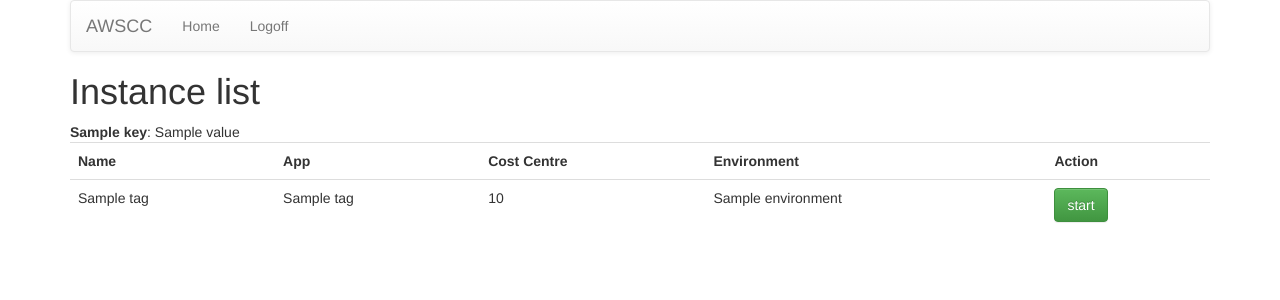
After one commit to daniellawrence/aws-control-centre, a Flask app: template templates/instance_list.html in a window 1280 px wide. The commit adds this page. Shown: the top 300 px of the page. Run offline with Flask 2, Linux system fonts and the light colour scheme; the template is opened without the code that fills it: most values are stand-ins (such as "Sample title", 1, 10 or a date in 2020); some libraries are stand-ins or nearby versions.

```diff
--- a/app.py
+++ b/app.py
@@ -1,19 +1,66 @@
 #!/usr/bin/env python
-from flask import Flask
+from flask import Flask, flash
 from functools import wraps
 from flask import request, Response, session, redirect, url_for, \
     render_template
 from boto import ec2, iam
+from collections import defaultdict
+
+from flask.ext.sqlalchemy import SQLAlchemy
+from flask.ext.superadmin import Admin
+from flask.ext.superadmin.model.base import ModelAdmin
+from flask.ext import superadmin
 
 app = Flask(__name__)
 app.region_name = 'ap-southeast-2'
 
-user_tags = {
-    'dlawrence-mbd': {
-        'CostCentre': ['scratch', 'crash&burn', 'foundation operations'],
-        'Environment': ['uplift', 'scratch', 'crash&burn'],
-    }
-}
+
+# Create in-memory database
+app.config['SQLALCHEMY_DATABASE_URI'] = 'sqlite:///test.sqlite'
+app.config['SQLALCHEMY_ECHO'] = True
+db = SQLAlchemy(app)
+
+# Create M2M table
+user_tags_table = db.Table(
+    'user_tags', db.Model.metadata,
+    db.Column('user_id', db.Integer, db.ForeignKey('user.id')),
+    db.Column('tag_id', db.Integer, db.ForeignKey('tag.id'))
+)
+
+
+class User(db.Model):
+    id = db.Column(db.Integer, primary_key=True)
+    username = db.Column(db.String(80), unique=True)
+    tags = db.relationship('Tag', secondary=user_tags_table)
+
+    # Required for administrative interface
+    def __unicode__(self):
+        return self.username
+
+
+class Tag(db.Model):
+    id = db.Column(db.Integer, unique=True, primary_key=True)
+    name = db.Column(db.Unicode(255))
+    value = db.Column(db.Unicode(255))
+    __tablename__ = 'tag'
+    __table_args__ = (db.UniqueConstraint('name', 'value'), {})
+
+    def __unicode__(self):
+        return "%s=%s" % (self.name, self.value)
+
+
+def memorize(function):
+    memo = {}
+
+    def wrapper(*args):
+        key = "%s%s" % (function.__name__, args)
+        if key in memo:
+            return memo[key]
+        else:
+            rv = function(*args)
+            memo[key] = rv
+        return rv
+    return wrapper
 
 
 def connect_to_region():
@@ -44,12 +91,9 @@ def check_auth(username, password):
     session.pop('password', None)
     session['username'] = username
     session['password'] = password
-    aws_connection = connect_to_region()
-    number_of_tags = len(aws_connection.get_all_tags())
-
-    if number_of_tags > 0:
-        return True
-    return False
+    # Test if we can connect to a region
+    connect_to_region()
+    return True
 
 
 def authenticate():
@@ -79,9 +123,10 @@ def logoff():
     session.clear()
     request.authorization = None
     return authenticate()
-    # return redirect(url_for('index'))
+    return redirect(url_for('index'))
 
 
+@memorize
 def get_all_instances():
     instance_list = []
     aws_connection = connect_to_region()
@@ -91,37 +136,76 @@ def get_all_instances():
         if 'Environment' not in i.tags:
             print("Skipping %s missing Environment" % i)
             continue
-        # if i.tags['Environment'] not in ('scratch', 'crash&burn'):
-        #    print("Skipping %s not scratch or crash&burn" % i)
+        if 'AppName' not in i.tags:
+            print("Skipping %s missing AppName" % i)
+            continue
+        if 'CostCentre' not in i.tags:
+            print("Skipping %s missing CostCentre" % i)
+            continue
+
+        # We only want to start machines, not stop them
+        # if i.state in ('running',):
         #    continue
         instance_list.append(i)
+    instance_list.sort(key=lambda x: "%s-%s-%s" % (
+        x.tags['AppName'], x.tags['Environment'], x.tags['CostCentre']
+    ))
     return instance_list
 
 
-@app.route("/instance")
+@memorize
+def get_single_instance(instance_id):
+    aws_connection = connect_to_region()
+    instance = aws_connection.get_all_instances(
+        instance_ids=[instance_id]
+    )[0].instances[0]
+    return instance
+
+
+def get_user_tags():
+    user_name = session['user_name']
+    my_user_tags = defaultdict(list)
+    user = User.query.filter_by(username=user_name).first()
+    if user is None:
+        return None
+    for t in user.tags:
+        my_user_tags[t.name].append(t.value)
+    print(type(my_user_tags))
+    return my_user_tags
+
+
+@app.route("/instance/")
 @requires_auth
 def instances():
+    my_user_tags = get_user_tags()
+    if my_user_tags is None:
+        return redirect('/admin/user')
     instance_list = get_all_instances()
-    my_user_tags = user_tags[session['user_name']]
     instance_list = filter_resources_by_tag(
         instance_list,
         my_user_tags
     )
     return render_template(
-        'index.html',
+        'instance_list.html',
         instance_list=instance_list,
         username=session['username'],
         my_user_tags=my_user_tags,
     )
 
 
-@app.route("/instance/<instance_id>/<action>")
+@app.route("/instance/<instance_id>/<action>", methods=['GET', 'POST'])
 @requires_auth
 def instances_action(instance_id, action):
-    aws_connection = connect_to_region()
-    instance = aws_connection.get_all_instances(
-        instance_ids=[instance_id]
-    )[0].instances[0]
+    instance = get_single_instance(instance_id)
+    my_user_tags = get_user_tags()
+    # Take action
+    if request.method == 'POST':
+        instance = filter_resources_by_tag(
+            [instance],
+            my_user_tags
+        )[0]
+        print "Would have shutdown %s" % instance.id
+
     return render_template(
         'instance_action.html',
         instance=instance,
@@ -131,9 +215,10 @@ def instances_action(instance_id, action):
 
 
 @app.route("/")
-@requires_auth
 def index():
-    return redirect(url_for('instances'))
+    return render_template(
+        'index.html',
+    )
 
 
 def filter_resources_by_tag(resource_list, user_tags):
@@ -152,17 +237,98 @@ def validate_tags(user_tags, machine_tags):
             uval = user_tags[mtag]
             if isinstance(uval, str):
                 uval = [uval]
+            print("%s(%s) in %s, %s" % (mtag, mval, uval, mval in uval))
             if mval in uval:
                 TAG_MATCHES += 1
-            print "is %s in %s, %s" % (mval, uval, mval in uval)
-    print
 
     if TAG_MATCHES == REQUIRED_MATCHES:
         return True
     return False
 
+
+@requires_auth
+@app.route("/refresh/users")
+def refresh_users():
+    iam_connection = iam.connect_to_region(
+        region_name=app.region_name,
+        aws_access_key_id=session['username'],
+        aws_secret_access_key=session['password'],
+        is_secure=True,
+        validate_certs=False
+    )
+    add_users = 0
+    all_users = iam_connection.get_all_users()
+    for user in all_users['list_users_response']['list_users_result']['users']:
+        u = User(username=user['user_name'])
+        try:
+            db.session.add(u)
+            db.session.commit()
+        except Exception:
+            continue
+        add_users += 1
+    flash("Added %d users from AWS" % add_users)
+    return redirect("/admin/user/")
+
+
+@requires_auth
+@app.route("/refresh/tags/")
+def refresh_tags():
+    tags = []
+    added_tags = 0
+
+    for instance in get_all_instances():
+        for tag_name, tag_value in instance.tags.items():
+            t = Tag(name=tag_name, value=tag_value)
+            key = "%s=%s" % (tag_name, tag_value)
+            if key in tags:
+                continue
+            try:
+                db.session.add(t)
+                tags.append(key)
+                db.session.commit()
+                added_tags += 1
+            except Exception:
+                continue
+    flash("Added %d tags from AWS" % added_tags)
+
+    return redirect("/admin/tag/")
+
+
+class RefreshTags(superadmin.BaseView):
+
+    @superadmin.expose('/')
+    def index(self):
+        return refresh_tags()
+
+
+class RefreshUsers(superadmin.BaseView):
+
+    @superadmin.expose('/')
+    def index(self):
+        return refresh_users()
+
+
+class UserAdmin(ModelAdmin):
+    list_display = ('username',)
+    search_fields = list_display
+
+
+class TagAdmin(ModelAdmin):
+    list_display = ('name', 'value', )
+    search_fields = list_display
+
 if __name__ == "__main__":
     app.debug = True
     app.host = '0.0.0.0'
-    app.secret_key = 'testytesttestx'
+    app.secret_key = 'testytesttestxx'
+
+    admin = Admin(app, 'AWS CC')
+    # Add views
+    admin.register(User, UserAdmin, session=db.session)
+    admin.register(Tag, TagAdmin, session=db.session)
+    admin.add_view(RefreshTags(category='Refresh from AWS'))
+    admin.add_view(RefreshUsers(category='Refresh from AWS'))
+
+    db.create_all()
+
     app.run()
--- a/templates/base.html
+++ b/templates/base.html
@@ -8,15 +8,18 @@
     <meta name="viewport" content="width=device-width, initial-scale=1">
     <meta name="description" content="">
     <meta name="author" content="">
-    <link rel="icon" href="../../favicon.ico">
 
-    <title>Navbar Template for Bootstrap</title>
+    <title>AWS CC</title>
 
     <!-- Latest compiled and minified CSS -->
-    <link rel="stylesheet" href="https://maxcdn.bootstrapcdn.com/bootstrap/3.3.1/css/bootstrap.min.css">
+    <link
+       rel="stylesheet"
+       href="https://maxcdn.bootstrapcdn.com/bootstrap/3.3.1/css/bootstrap.min.css">
 
     <!-- Optional theme -->
-    <link rel="stylesheet" href="https://maxcdn.bootstrapcdn.com/bootstrap/3.3.1/css/bootstrap-theme.min.css">
+    <link
+       rel="stylesheet"
+       href="https://maxcdn.bootstrapcdn.com/bootstrap/3.3.1/css/bootstrap-theme.min.css">
 
   </head>
 
@@ -40,22 +43,6 @@
             <ul class="nav navbar-nav">
               <li><a href="/">Home</a></li>
               <li><a href="/logoff/">Logoff</a></li>
-	      <!--
-              <li><a href="#">About</a></li>
-              <li><a href="#">Contact</a></li>
-              <li class="dropdown">
-                <a href="#" class="dropdown-toggle" data-toggle="dropdown" role="button" aria-expanded="false">Dropdown <span class="caret"></span></a>
-                <ul class="dropdown-menu" role="menu">
-                  <li><a href="#">Action</a></li>
-                  <li><a href="#">Another action</a></li>
-                  <li><a href="#">Something else here</a></li>
-                  <li class="divider"></li>
-                  <li class="dropdown-header">Nav header</li>
-                  <li><a href="#">Separated link</a></li>
-                  <li><a href="#">One more separated link</a></li>
-                </ul>
-              </li>
-	      -->
             </ul>
           </div><!--/.nav-collapse -->
         </div><!--/.container-fluid -->
--- /dev/null
+++ b/templates/instance_list.html
@@ -0,0 +1,30 @@
+{% extends "base.html" %}
+{% block content %}
+
+<h1>{{session['user_name']}} Instance list</h1>
+{% for key, value in my_user_tags.items() %}
+<strong>{{key}}</strong>: {{value|join(', ')}}<Br />
+{% endfor %}
+<table class="table">
+  <tr>
+      <th>Name</th>
+      <th>App</th>
+      <th>Cost Centre</th>
+      <th>Environment</th>
+      <th>Action</th>
+  </tr>
+{% for instance in instance_list %}
+  <tr>
+      <td>{{instance.tags['Name']}}</td>
+      <td>{{instance.tags['AppName']}}</td>
+      <td>{{instance.tags['CostCentre']}}</td>
+      <td>{{instance.tags['Environment']}}</td>
+      <td>
+	<a href='/instance/{{instance.id}}/start' class="btn btn-success">
+	  start
+	</a>
+      </td>
+  </tr>
+{% endfor %}
+</table>
+{% endblock %}
```
Also changed, not shown: templates/index.html (+26 -30 lines), templates/instance_action.html (+15 -6 lines).
